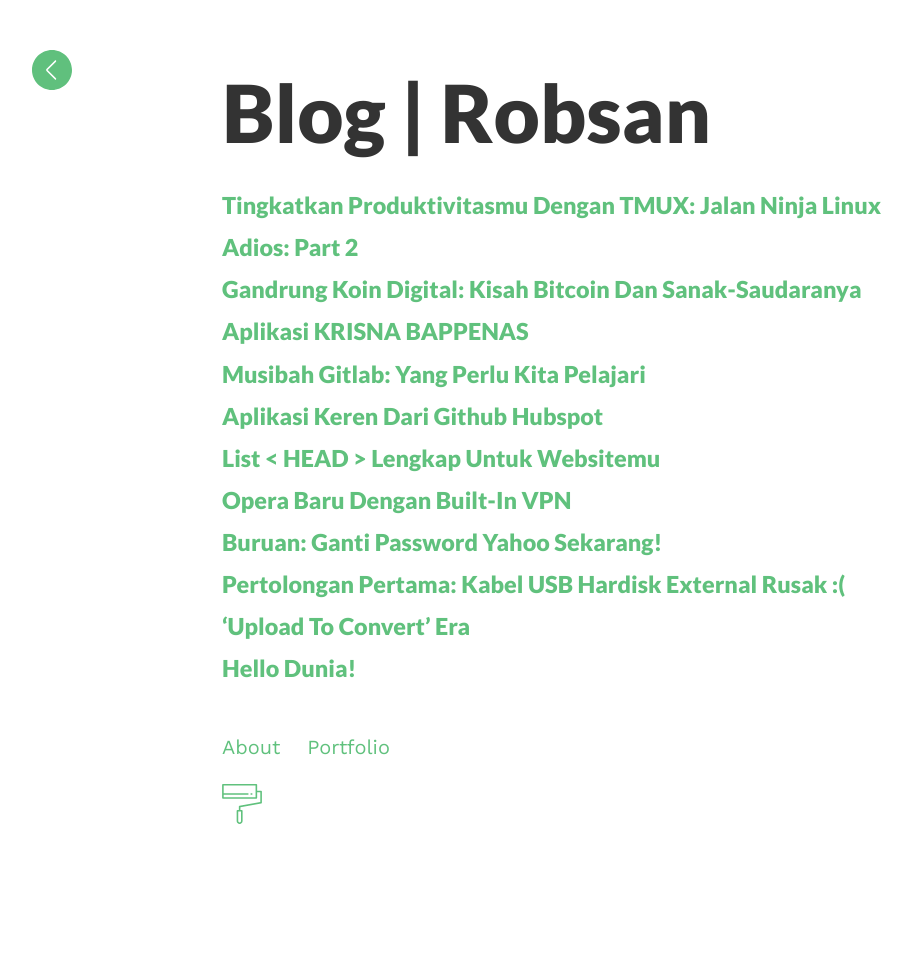
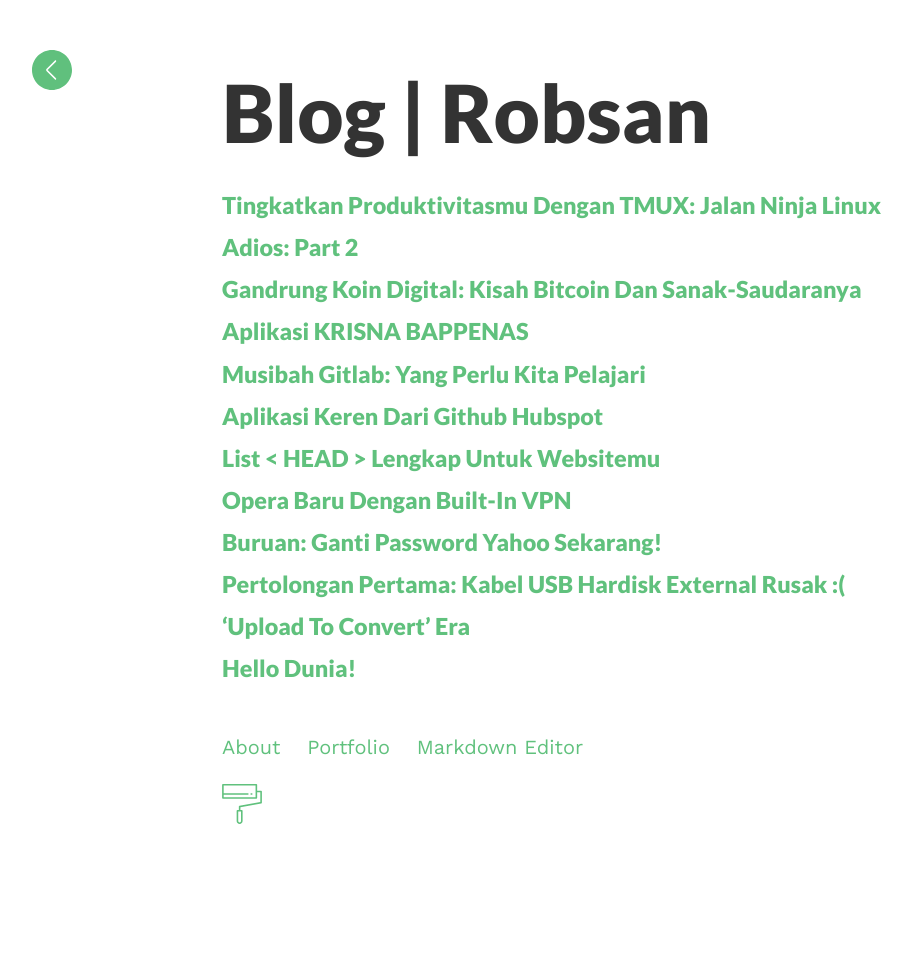
Before and after one commit to jankerzone/jankerzone.github.io, a Jekyll site: the page built from index.html, in a window 1280 px wide. Shown: the whole page, without its empty margins (18-930 px from the left). Built offline with Jekyll 4.4.1, drawn with Linux system fonts in a browser that asks for light colours.

Commit message:
Add markdown editor link in footer

```diff
--- a/_layouts/default.html
+++ b/_layouts/default.html
@@ -43,6 +43,7 @@ layout: compress
     <div class="links">
         <a href="{{site.baseurl}}/about/">About</a>
         <a href="http://jankerzone.com" alt="Jankerzone WebDev">Portfolio</a>
+        <a href="http://jankerzone.com/markdown/index.html" alt="Markdown Editor">Markdown Editor</a>
     </div>
     <div class="theme" onclick="theme()" style="    background-image: url({{site.baseurl}}/images/theme.svg)"></div>
 </footer>
```
